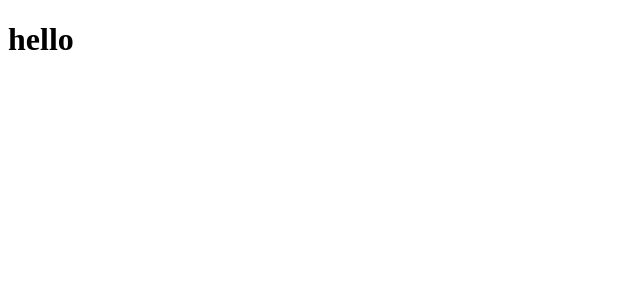
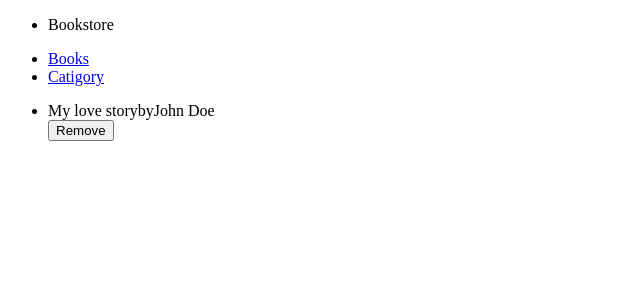
Before and after one commit to Ibizugbe/bookstore, a React (Create React App) app: page / in a window 1280 px wide. Shown: the top 300 px of the page, without its empty margins (0-640 px from the left). Built offline with nearby package versions, Linux system fonts and the light colour scheme.

Commit message:
add router links

```diff
--- a/src/App.js
+++ b/src/App.js
@@ -1,10 +1,21 @@
 import './App.css';
+import {
+  Routes,
+  Route,
+} from "react-router-dom";
 import Catigory from './components/Catigory';
+import BookContainer from './components/BookContainer';
+import Nav from './components/Nav';
+
 
 function App() {
   return (
     <>
-      <h1>hello</h1>
+    <Nav />
+    <Routes>
+      <Route path="/" element={<BookContainer />} />
+      <Route path="/components/Catigory" element={<Catigory />} />
+    </Routes>
     </>
   );
 }
--- a/src/components/Nav.js
+++ b/src/components/Nav.js
@@ -1,4 +1,5 @@
 import React from 'react';
+import { Link } from "react-router-dom";
 
 function Nav() {
   return (
@@ -8,8 +9,16 @@ function Nav() {
           <li className="nav-brand">Bookstore</li>
         </ul>
         <ul>
-          <li>Books</li>
-          <li>Catigory</li>
+          <li>
+            <Link to="/" className="nav-links">
+                Books
+            </Link>
+          </li>
+          <li>
+            <Link to="/components/Catigory" className="nav-links">
+                Catigory
+            </Link>
+          </li>
         </ul>
       </nav>
     </header>
--- a/src/index.js
+++ b/src/index.js
@@ -1,10 +1,13 @@
 import React from 'react';
 import ReactDOM from 'react-dom/client';
+import { BrowserRouter } from "react-router-dom";
 import App from './App';
 
 const root = ReactDOM.createRoot(document.getElementById('root'));
 root.render(
   <React.StrictMode>
-    <App />
+    <BrowserRouter>
+      <App />
+    </BrowserRouter>
   </React.StrictMode>
 );
```
